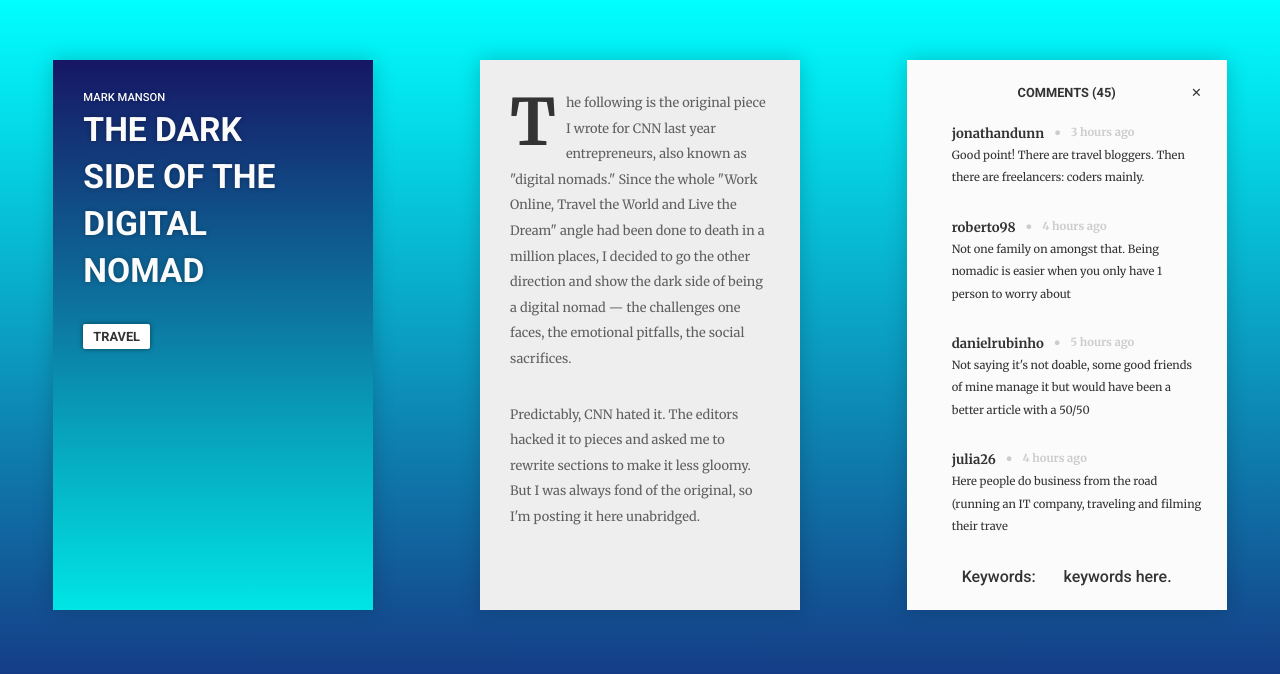
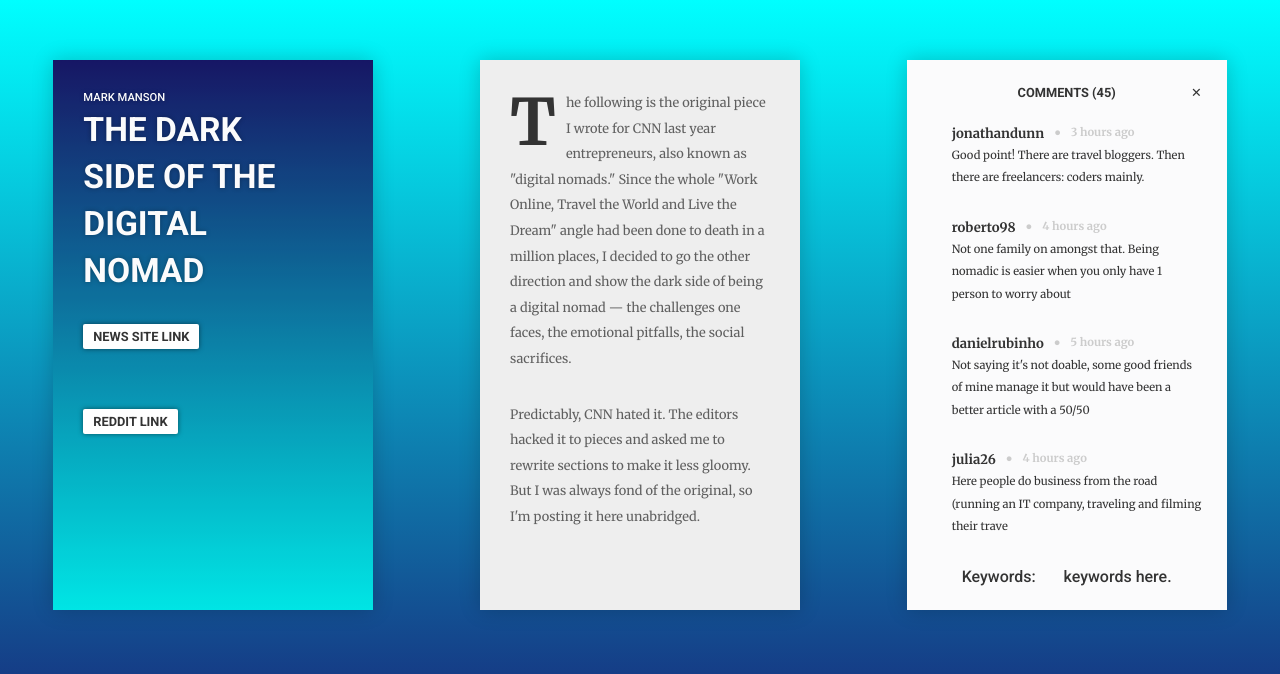
Before and after one commit to ktech99/world_news, a Java web app: page /news in a window 1280 px wide. Shown: the top 674 px of the page. Run offline with Spring Boot 4, a stand-in JSP engine, Linux system fonts and the light colour scheme.

Commit message:
add link buttons

```diff
--- a/java/redTweet/src/main/webapp/WEB-INF/jsp/news.jsp
+++ b/java/redTweet/src/main/webapp/WEB-INF/jsp/news.jsp
@@ -22,7 +22,9 @@
       <div class="box-heading">
         <h2 class="box-author">Mark Manson</h2>
         <h1 class="box-title">The dark Side of the Digital Nomad</h1>
-        <a href="#" class="box-btn">Travel</a>
+        <a href="#" class="box-btn">News site link</a>
+        <br>
+        <a href="#" class="box-btn">Reddit link</a>
       </div>
     </header>
 
```
